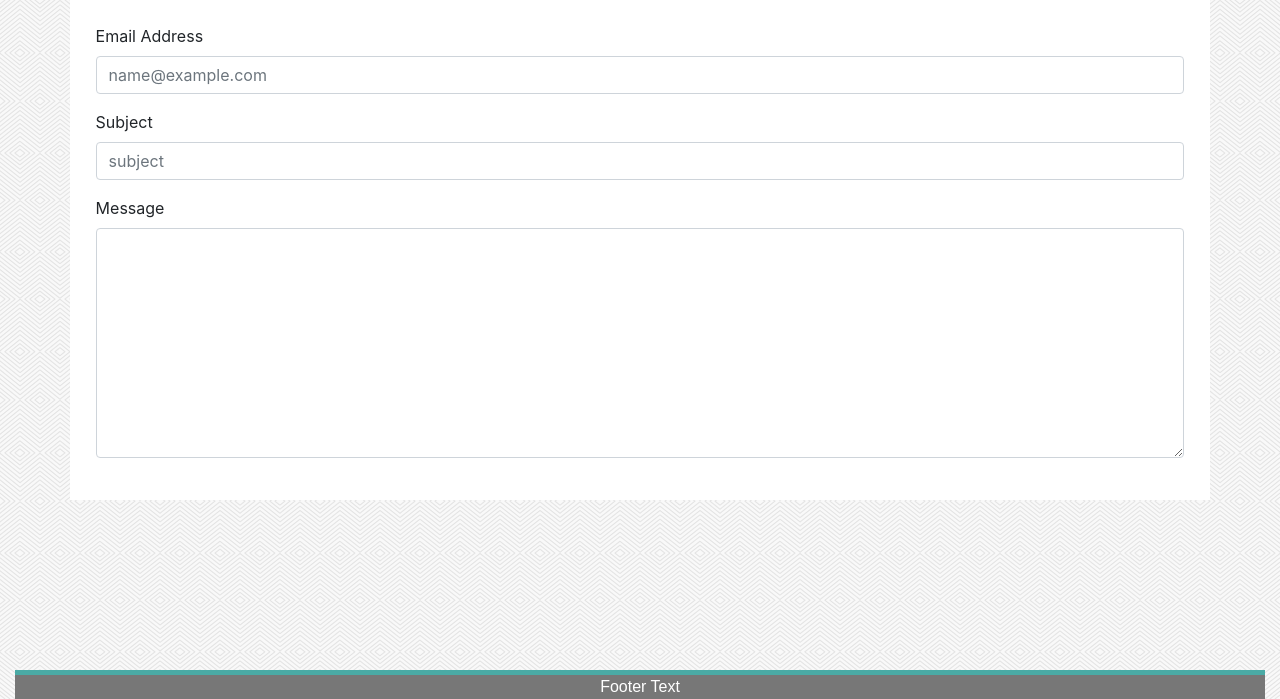
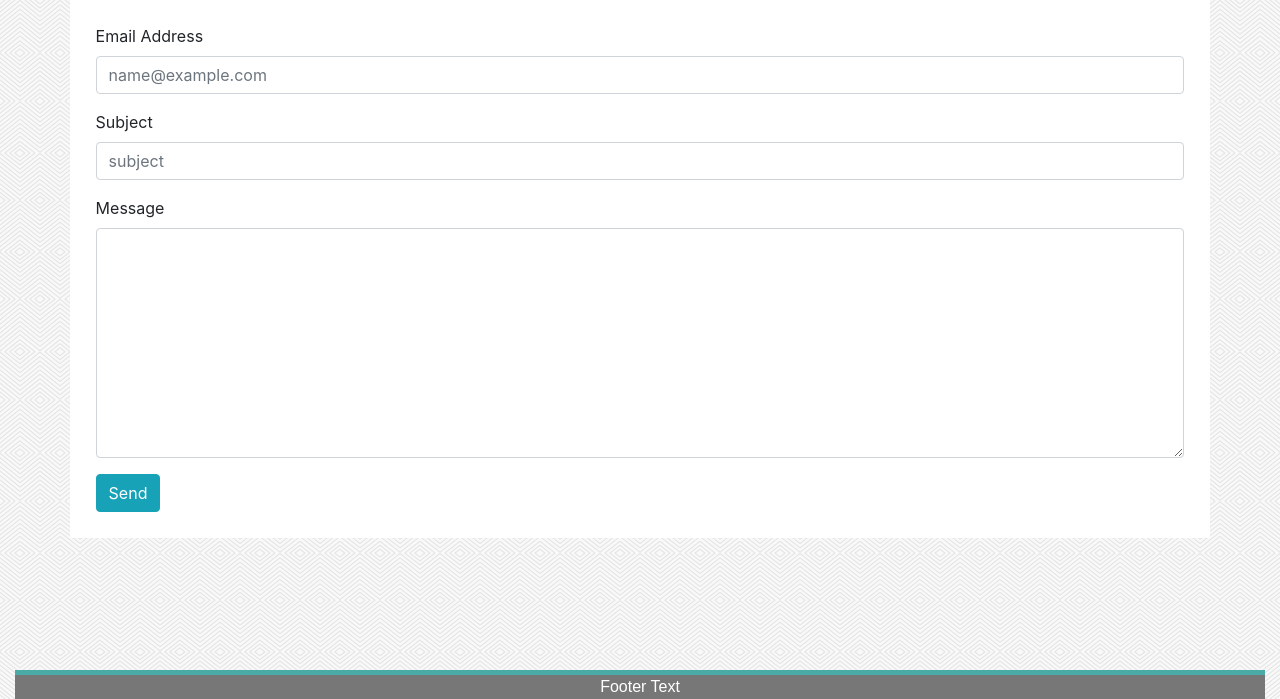
Before and after one commit to knurtts/Bootstrap-Portfolio, a plain HTML site: page contact.html in a window 1280 px wide. Shown: the part 101-800 px from the top of the page. Drawn offline with nearby package versions, Linux system fonts and the light colour scheme.

Commit message:
add send button for email form

```diff
--- a/contact.html
+++ b/contact.html
@@ -47,6 +47,7 @@
               <label>Message</label>
               <textarea class="form-control" rows="9"></textarea>
             </div>
+            <button type="button" class="btn btn-info">Send</button>
           </form>
         </div>
 </body>
```
